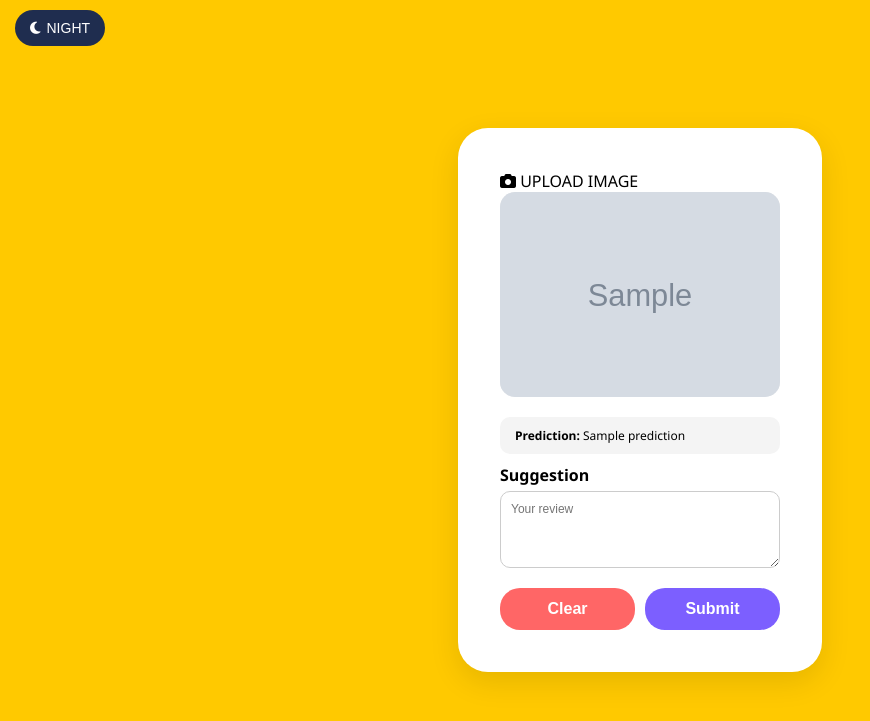
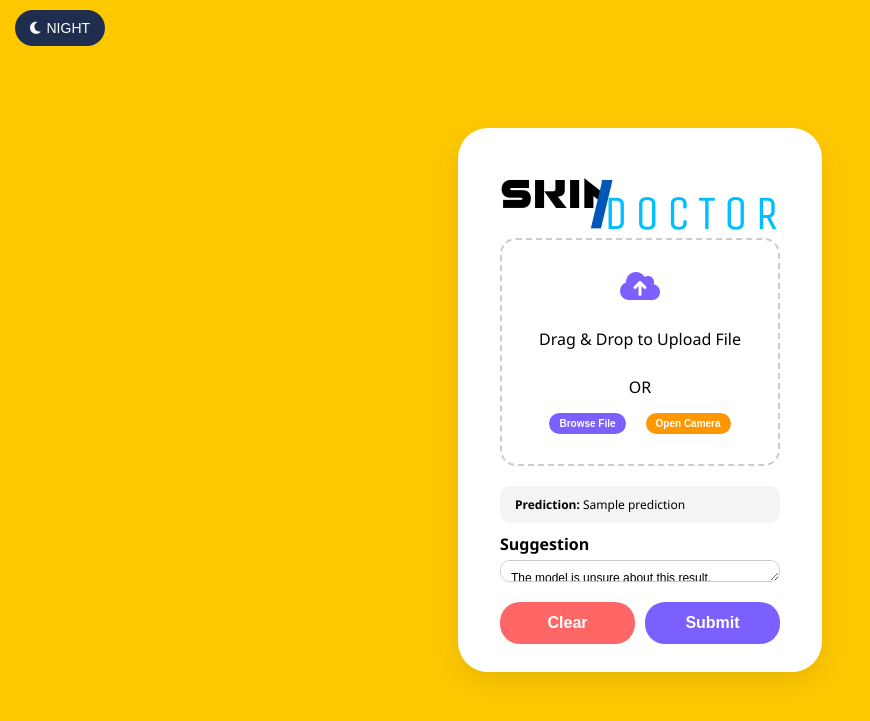
Before and after one commit to got-sanjay/Skin-Doctor, a Flask app: template templates/index.html in a window 1280 px wide. Shown: the top 721 px of the page, without its empty margins (0-870 px from the left). Run offline with Flask 3, Linux system fonts and the light colour scheme; the template is opened without the code that fills it: most values are stand-ins (such as "Sample title", 1, 10 or a date in 2020); grey boxes marked "Sample" are stand-in pictures.

Commit message:
MAUF : MODIFY APP FOR UPLOAD FILE

```diff
--- /dev/null
+++ b/static/fileUpload.js
@@ -0,0 +1,47 @@
+
+const fileInput = document.getElementById('file-input');
+const cameraInput = document.getElementById('camera-input');
+const preview = document.getElementById('preview');
+const imagePreview = document.getElementById('image-preview');
+const uploadBox = document.getElementById('upload-box');
+const uploadContainer = document.getElementById('upload-container');
+
+function previewFile(file) {
+    const reader = new FileReader();
+    reader.onload = () => {
+        preview.src = reader.result;
+        imagePreview.style.display = 'block';
+        uploadContainer.style.display = 'none';
+    };
+    reader.readAsDataURL(file);
+}
+
+fileInput.addEventListener('change', () => {
+    if (fileInput.files[0]) {
+        previewFile(fileInput.files[0])};
+});
+
+cameraInput.addEventListener('change', () => {
+    if (cameraInput.files[0]) {
+        previewFile(cameraInput.files[0]);
+        }
+});
+
+uploadBox.addEventListener('dragover', (e) => {
+    e.preventDefault();
+    uploadBox.classList.add('dragover');
+});
+
+uploadBox.addEventListener('dragleave', () => {
+    uploadBox.classList.remove('dragover');
+});
+
+uploadBox.addEventListener('drop', (e) => {
+    e.preventDefault();
+    uploadBox.classList.remove('dragover');
+    const file = e.dataTransfer.files[0];
+    if (file && file.type.startsWith('image/')) {
+        fileInput.files = e.dataTransfer.files;
+        previewFile(file);
+    }
+});
--- a/templates/index.html
+++ b/templates/index.html
@@ -4,8 +4,10 @@
 <head>
     <meta charset="UTF-8">
     <title>Skin Disease Classifier</title>
+    <link rel="shortcut icon" href="static/img/logo.png" type="image/x-icon">
     <link rel="stylesheet" href="/static/style.css">
     <link rel="stylesheet" href="https://cdnjs.cloudflare.com/ajax/libs/font-awesome/6.5.0/css/all.min.css">
+    <link href="https://fonts.googleapis.com/css2?family=Unica+One&display=swap" rel="stylesheet">
 </head>
 
 <body>
@@ -18,23 +20,52 @@
 
         <div class="form-box">
             <form method="POST" enctype="multipart/form-data">
-                <label class="upload-btn">
-                    <i class="fa-solid fa-camera"></i> UPLOAD IMAGE
-                    <input type="file" name="image" accept="image/*" required hidden onchange="previewImage(event)">
-                </label>
+                <div class="logo-title">
+                    <span class="skin">Skin</span>
+                    <span class="slash">/</span>
+                    <span class="doctor">DOCTOR</span>
+                </div>
+                <!-- Upload Area Wrapper -->
+                <div id="upload-container" class="upload-container">
+                    <div class="upload-box" id="upload-box">
+                        <input type="file" name="image" id="file-input" accept="image/*" hidden>
+                        <input type="file" accept="image/*" capture="environment" id="camera-input" hidden>
 
-                <div class="image-preview">
-                    <img id="preview" src="{{ uploaded_image }}" alt="Preview">
+                        <div class="upload-content">
+                            <i class="fa-solid fa-cloud-arrow-up upload-icon"></i>
+                            <p>Drag & Drop to Upload File</p>
+                            <span>OR</span>
+                            <div class="button-group">
+                                <button type="button" class="browse-btn" onclick="fileInput.click()">Browse
+                                    File</button>
+                                <button type="button" class="camera-btn" onclick="cameraInput.click()">Open
+                                    Camera</button>
+                            </div>
+                        </div>
+                    </div>
+                </div>
+
+                <!-- Image Preview (always present but hidden initially) -->
+                <div class="image-preview" id="image-preview" style="display: none;">
+                    <img id="preview" src="{{uploaded_image}}" alt="Preview">
                 </div>
 
                 {% if prediction %}
                 <div class="prediction-box" id="prediction-box">
                     <strong>Prediction:</strong> {{ prediction }}
                 </div>
+                {% elif error %}
+                <div class="prediction-box" id="prediction-box">
+                    <strong>Error:</strong> {{ error }}
+                </div>
                 {% endif %}
 
                 <label for="suggestion">Suggestion</label>
-                <textarea name="suggestion" placeholder="Your review" rows="4"></textarea>
+                <textarea name="suggestion" placeholder="The Suggestion about Your Helth" rows="4" readonly>{% if confidence == -1 %}The Suggestion about Your Helth
+                {% elif confidence*100 < 85 %}The model is unsure about this result.
+Please consider consulting a certified skin professional.{{confidence}}
+                {% else %}{{suggestion}}
+            {% endif %}</textarea>
                 <!-- before submit form  -->
                 <div class="button-group" id="orginal-button">
                     <button type="button" class="clear-btn" onclick="clearForm()">Clear</button>
@@ -61,6 +92,8 @@
         document.getElementById('loading-button').style.display = 'none';
         document.getElementById('orginal-button').style.display = 'none';
         document.getElementById('post-submit-buttons').style.display = 'flex';
+        document.getElementById('upload-container').style.display = 'none';
+        document.getElementById('image-preview').style.display = 'block';
     </script>
     {% endif %}
     <script>
@@ -89,30 +122,26 @@
         }
 
         function contact() {
-            alert("Redirecting to contact...");
-            // window.location.href = '/contact'; // If you have a real route
+            // alert("Redirecting to contact...");
+            window.open('https://www.linkedin.com/in/gotsanjay/', '_blank');
         }
-        function previewImage(event) {
-            const reader = new FileReader();
-            reader.onload = function () {
-                document.getElementById('preview').src = reader.result;
-            };
-            reader.readAsDataURL(event.target.files[0]);
-        }
-
         function clearForm() {
-            document.getElementById('preview').src = 'static/img/1.png';
+            document.getElementById('preview').src = '';
 
             const predictionBox = document.getElementById('prediction-box');
             if (predictionBox) {
                 predictionBox.remove();
             }
-
+            document.getElementById('image-preview').style.display = 'none';
+            document.getElementById('upload-container').style.display = 'block';
+            document.getElementById('file-input').value = '';
+            document.getElementById('camera-input').value = '';
             document.querySelector('textarea[name="suggestion"]').value = "";
             document.querySelector('input[type="file"]').value = "";
-            window.location.href = "/";
+            window.location.href = '/';
         }
     </script>
+    <script src="static/fileUpload.js"></script>
 </body>
 
 </html>
```
